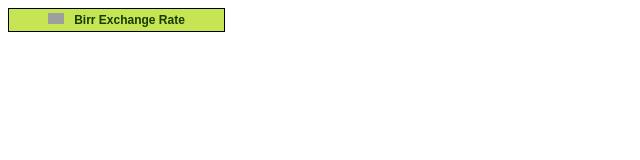
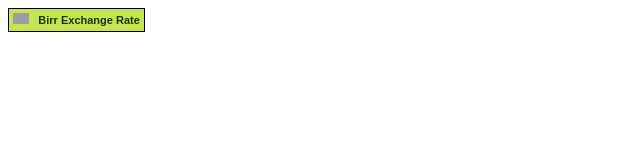
Before and after one commit to joehbenti/digitalSIgnage, a plain HTML site: page index.html in a window 1280 px wide. Shown: the whole page, without its empty margins (0-640 px from the left). Drawn offline with Linux system fonts and the light colour scheme; grey boxes are pictures that could not be loaded.

Commit message:
Update index.html

```diff
--- a/index.html
+++ b/index.html
@@ -11,13 +11,7 @@
 <body>
     <div>
 
-<div style="width: 215px; border:1px solid #000;background-color:#fff;align:center;text-align;left;margin:0px 0px;padding:0px 0px;">
-    <div style="text-align:center;font-size:12px; line-height:16px;font-family: arial;color:#173a00; font-weight:bold;background:#c5e554;padding:3px 3px;">
-        <a href="https://fx-rate.net/ETB/" title="Ethiopian Birr Exchange Rate" style="text-decoration:none;color:#173a00;font-size:12px; line-height:16px;font-family: arial;">
-            <img border="" width="16" height="11" style="margin:0;padding:0;border:0;" src="https://fx-rate.net/images/countries/et.png"></img> &#160; Birr Exchange Rate</a>
-    </div>
-    <script type="text/javascript" src="https://fx-rate.net/fx-rates.php?currency=ETB&length=long&label_type=currency_name"></script>
-</div>
+<!-Currency Converter widget - HTML code - fx-rate.net --> <div style="width: 135px; border:1px solid #000;background-color:#fff;align:center;text-align;left;margin:0px 0px;padding:0px 0px;"> <div style="text-align:center;font-size:11px; line-height:16px;font-family: arial;color:#173a00; font-weight:bold;background:#c5e554;padding:3px 3px;"> <a href="https://fx-rate.net/ETB/" title="Ethiopian Birr Exchange Rate" style="text-decoration:none;color:#173a00;font-size:11px; line-height:16px;font-family: arial;"> <img border="" width="16" height="11" style="margin:0;padding:0;border:0;" src = "https://fx-rate.net/images/countries/et.png"></img> &#160; Birr Exchange Rate</a> </div>		<script type="text/javascript" src="https://fx-rate.net/fx-rates.php?currency=ETB&length=short&label_type=currency"></script></div><!-end of code-->
 
     </div>
 
```
